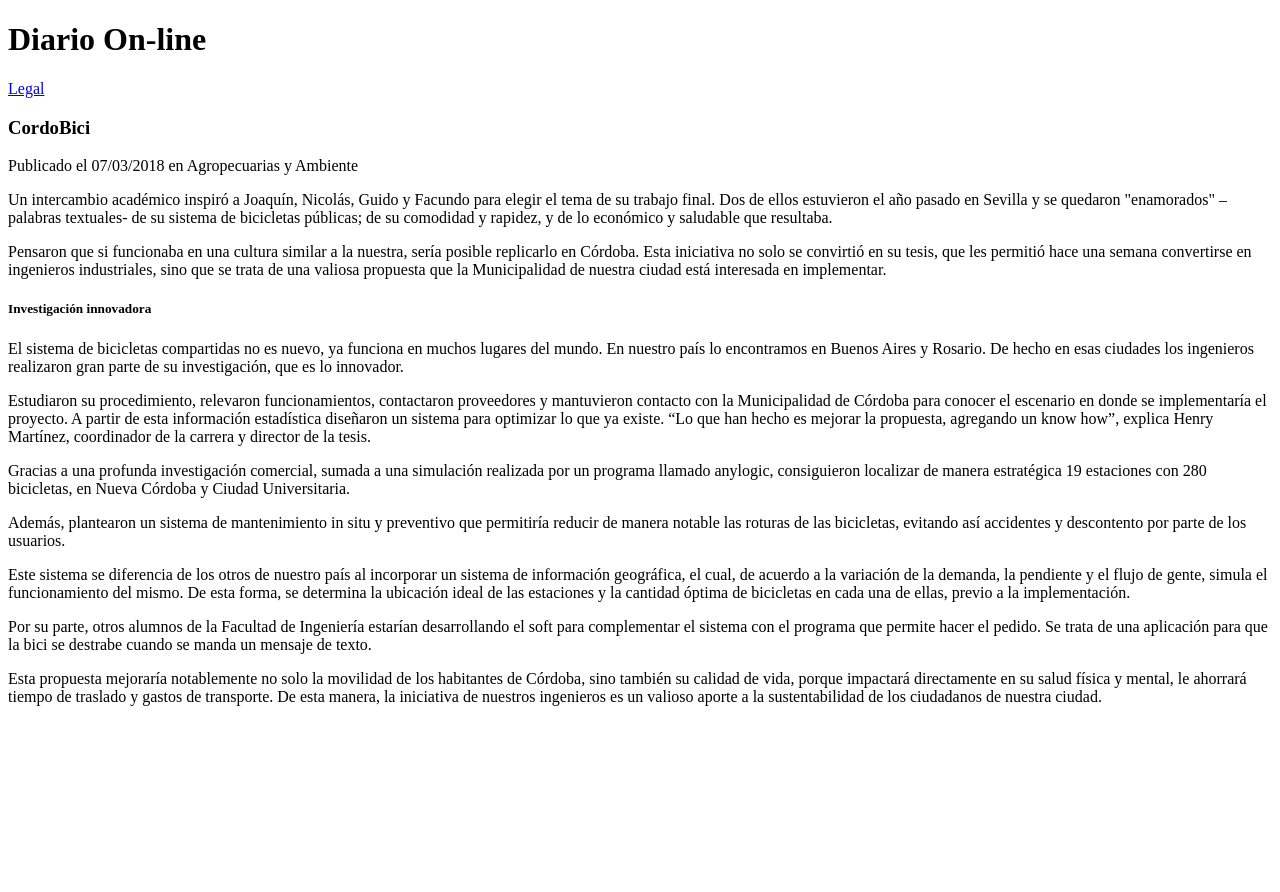
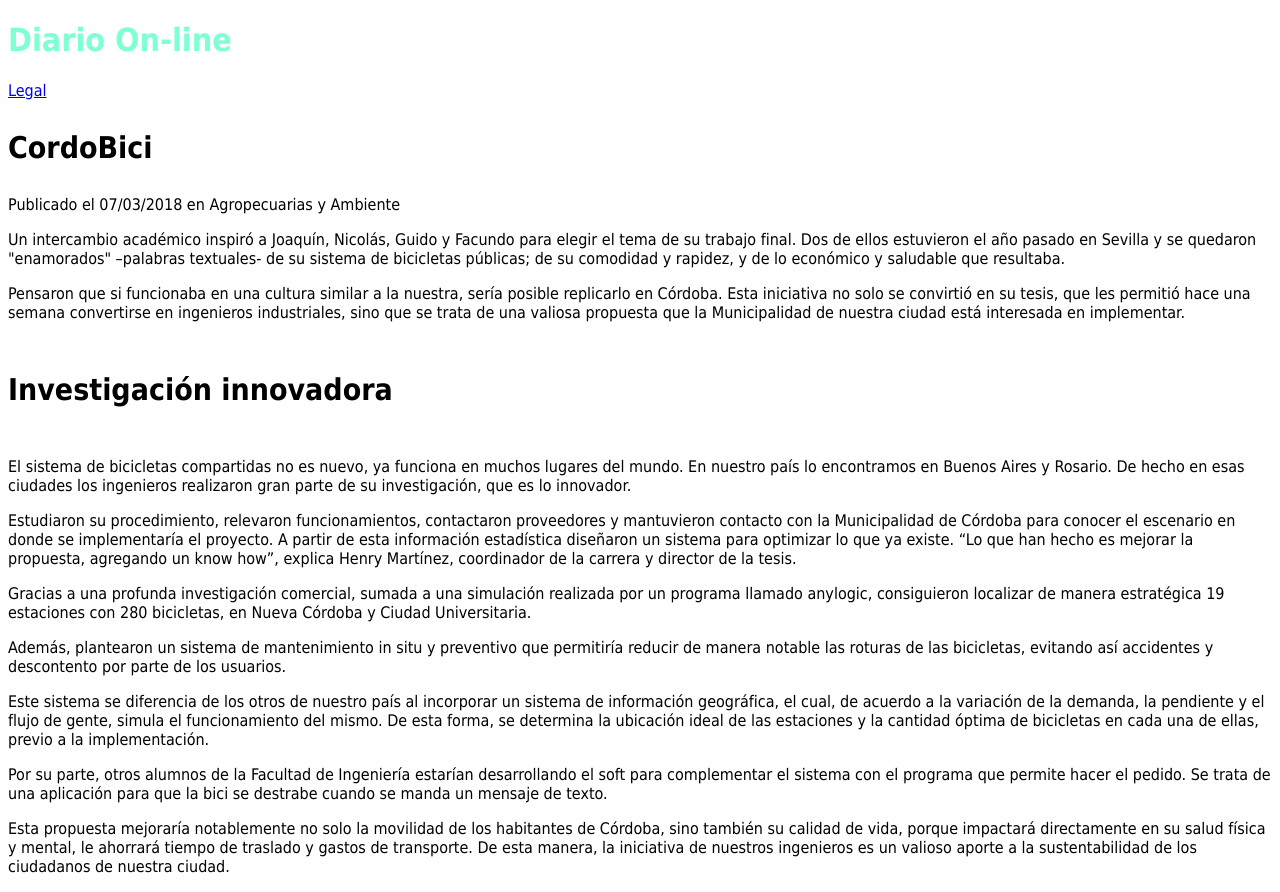
Before and after one commit to UCC-LabCompu2/ejercicios2023-felipeeguia03, a plain HTML site: page Ejercicios-CSS/ej_columnas.html in a window 1280 px wide. Before the commit the page ends 800 px from the top, so only its background shows below. Drawn offline with Linux system fonts and the light colour scheme.

Commit message:
se realizo ejercico de descendientes

```diff
--- a/Ejercicios-CSS/ej_columnas.html
+++ b/Ejercicios-CSS/ej_columnas.html
@@ -3,6 +3,18 @@
 <head>
     <meta charset="UTF-8">
     <title>Ejercicio Columnas</title>
+    <style>
+        #tituloPrincipal {
+            color: aquamarine;
+        }
+        .tituloNoticia{
+            font-size: 30px;
+        }
+        body{
+            font-family: Tahoma;
+        }
+    </style>
+
 </head>
 <body>
 <!--Cree los estilos CSS necesarios para que el texto se visualice en 2 columnas-->
```
Also changed, not shown: Ejercicios-CSS/ej_leyes.html (+9 -0 lines).
